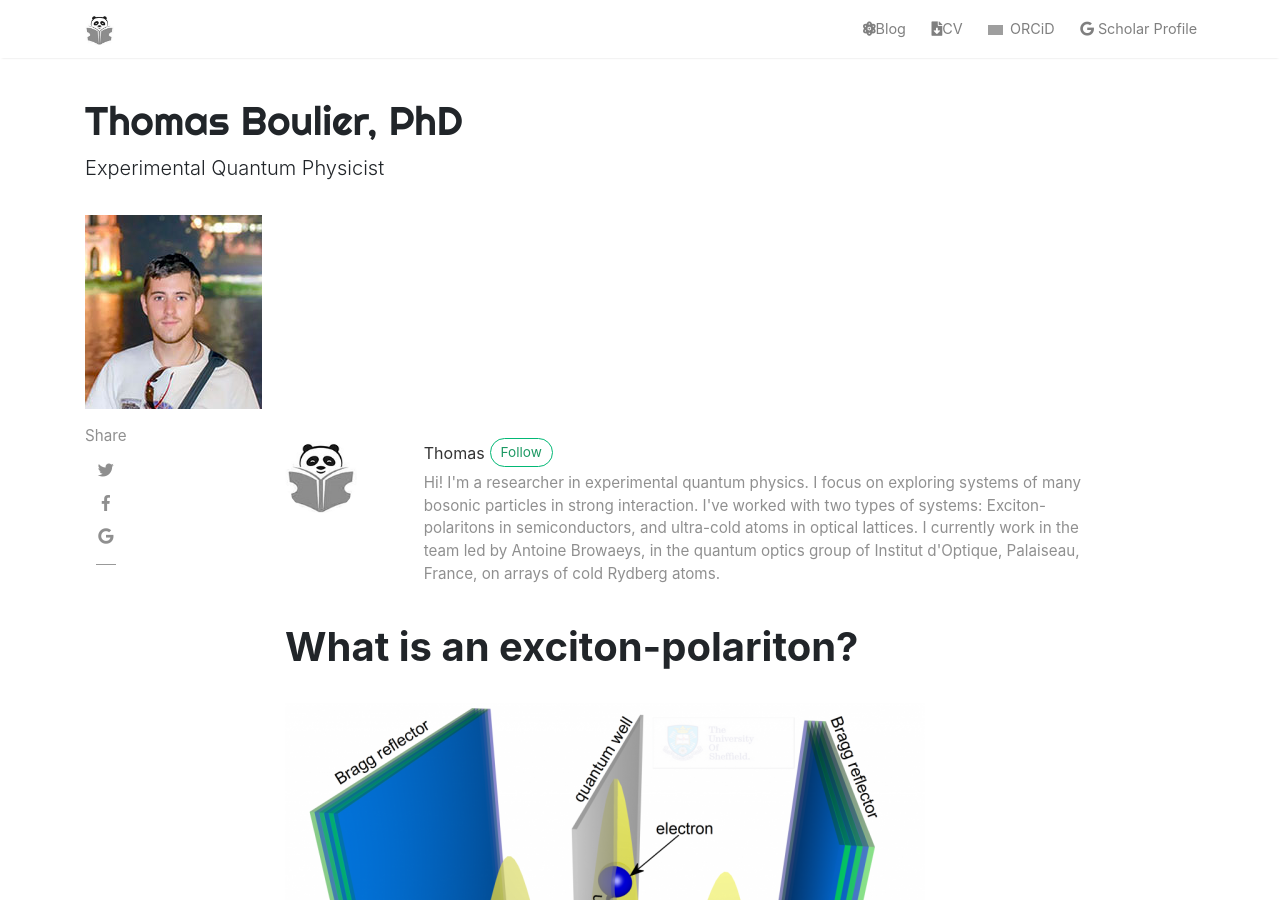
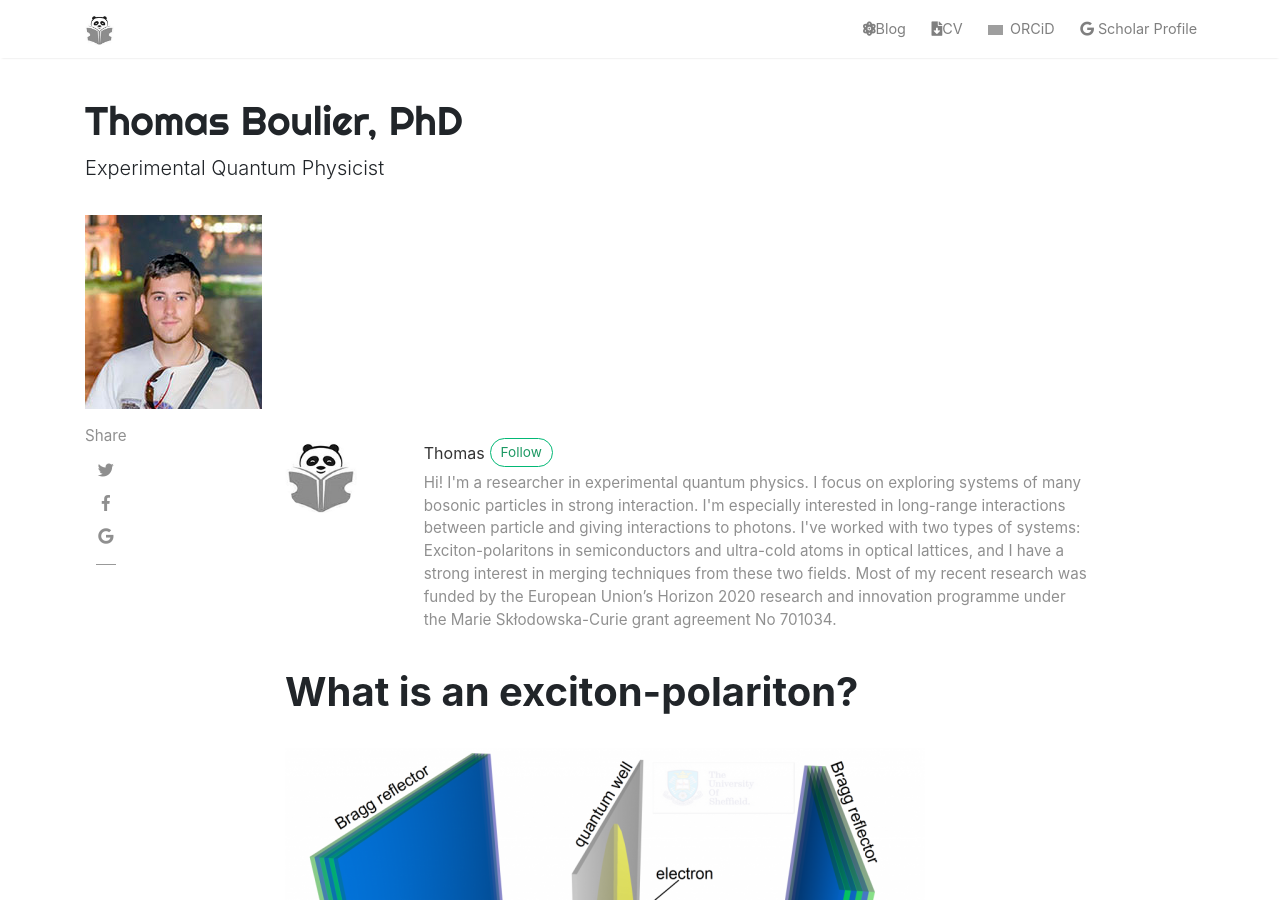
Before and after one commit to tboulier/tboulier.github.io, a Jekyll site: the page built from _posts/2018-06-12-What-is-a-Polariton.md, in a window 1280 px wide and 900 px high. Built offline with Jekyll 4.4.1, drawn with Linux system fonts in a browser that asks for light colours; nearby versions of some CDN libraries; comment, search, counter and statistics services are not loaded; grey boxes are pictures that could not be loaded.

Commit message:
Update _config.yml

```diff
--- a/_config.yml
+++ b/_config.yml
@@ -1,7 +1,7 @@
 # Site
 name: "Thomas Boulier, PhD"
 description: "Experimental Quantum Physicist"
-intro: "Hi, welcome! I'm a researcher in experimental quantum physics. I focus on exploring systems of many bosonic particles in strong interaction. I've worked with two types of systems: Exciton-polaritons in semiconductors, and ultra-cold atoms in optical lattices. I currently work in the team led by Antoine Browaeys, in the quantum optics group of Institut d'Optique, Palaiseau, France, on arrays of cold Rydberg atoms."
+intro: "Hi! I'm a researcher in experimental quantum physics. I focus on exploring systems of many bosonic particles in strong interaction. I'm especially interested in long-range interactions between particle and giving interactions to photons. I've worked with two types of systems: Exciton-polaritons in semiconductors and ultra-cold atoms in optical lattices, and I have a strong interest in merging techniques from these two fields. Most of my recent research was funded by the European Union’s Horizon 2020 research and innovation programme under the Marie Skłodowska-Curie grant agreement No 701034."
 meta_description: "Welcome to my page!"
 logo: 'assets/images/panda.jpg'
 me: 'assets/images/me.jpg'
@@ -20,7 +20,7 @@ authors:
     email: bouliertom@gmail.com
     #web: https://www.wowthemes.net
     #twitter: https://twitter.com/wowthemesnet
-    description: "Hi! I'm a researcher in experimental quantum physics. I focus on exploring systems of many bosonic particles in strong interaction. I've worked with two types of systems: Exciton-polaritons in semiconductors, and ultra-cold atoms in optical lattices. I currently work in the team led by Antoine Browaeys, in the quantum optics group of Institut d'Optique, Palaiseau, France, on arrays of cold Rydberg atoms."
+    description: "Hi! I'm a researcher in experimental quantum physics. I focus on exploring systems of many bosonic particles in strong interaction. I'm especially interested in long-range interactions between particle and giving interactions to photons. I've worked with two types of systems: Exciton-polaritons in semiconductors and ultra-cold atoms in optical lattices, and I have a strong interest in merging techniques from these two fields. Most of my recent research was funded by the European Union’s Horizon 2020 research and innovation programme under the Marie Skłodowska-Curie grant agreement No 701034."
 
 # Plugins
 plugins:
```
